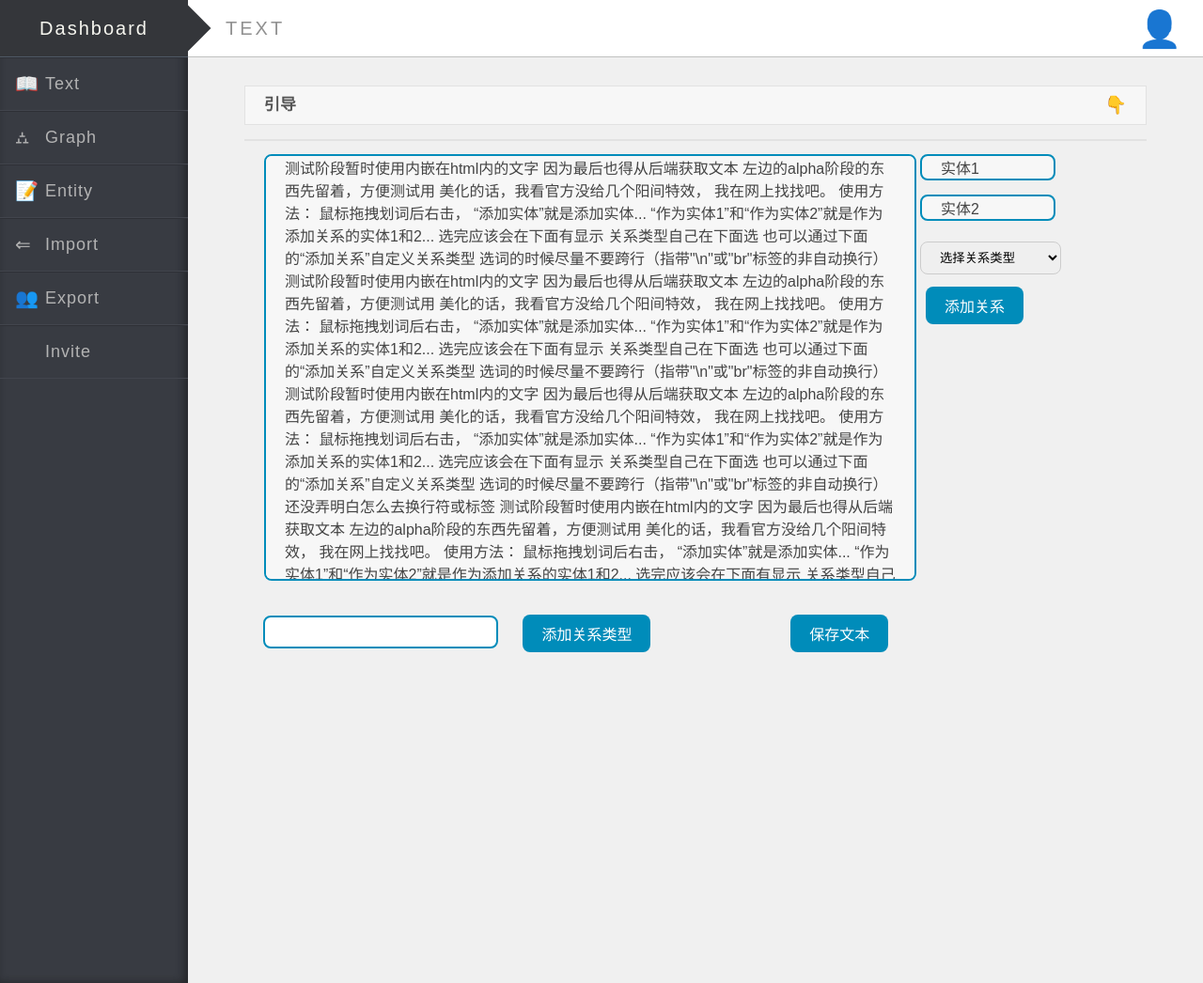
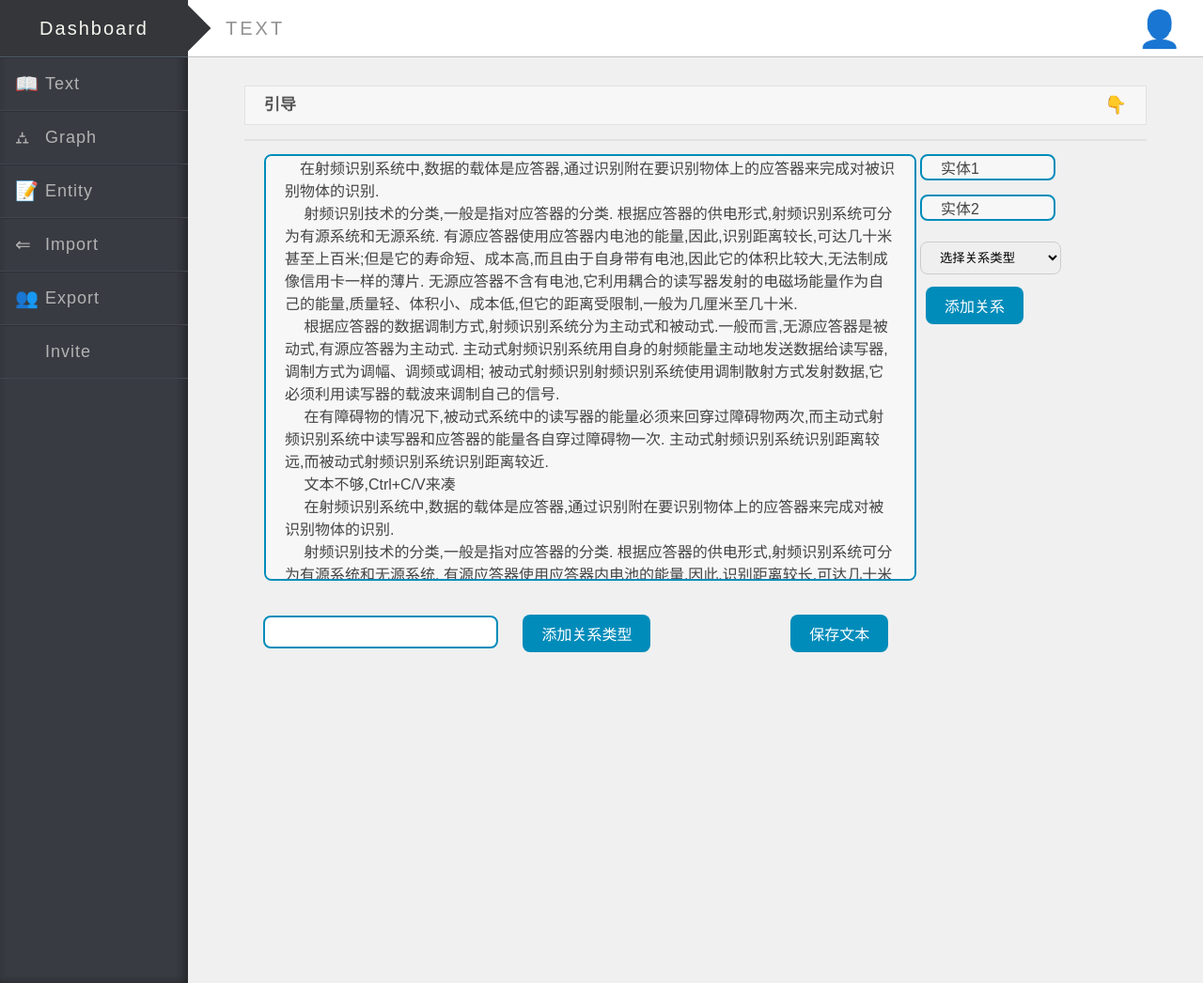
Before and after one commit to Pupil59/TextMarking, a Django app: page /index/ in a window 1280 px wide. Shown: the whole page at 94% size. Run offline with Django 3.2, Linux system fonts and the light colour scheme; parts of the project's set-up code (start-up, migrations or seed data) failed here and were passed over; some libraries are stand-ins or nearby versions.

Commit message:
换了个上流演示文本

```diff
--- a/textMark/templates/textMark/index.html
+++ b/textMark/templates/textMark/index.html
@@ -105,8 +105,7 @@
         引导
         <span class='entypo-down-open'>👇</span>
       </h3>
-      <p>你可以在这里直接粘贴文本，并进行标记工作</p>
-      <p>对于比较长的文本，你也可以通过<a href="#">Import</a>功能来导入文本格式文件</p>
+      <p>通过Import功能来导入文本并在这里开始标记</p>
       <!-- Import页面开发中 -->
     </div>
     <div>
@@ -121,128 +120,28 @@
         </form> -->
         <div class="context-menu-one mytext" style="float: left; width: 650px; height: 450px; overFlow-y:scroll; border-radius: 8px; border: 2px solid #008CBA;">
 
+          &emsp;在射频识别系统中,数据的载体是应答器,通过识别附在要识别物体上的应答器来完成对被识别物体的识别.</br>&emsp;
+          射频识别技术的分类,一般是指对应答器的分类. 根据应答器的供电形式,射频识别系统可分为有源系统和无源系统.
+          有源应答器使用应答器内电池的能量,因此,识别距离较长,可达几十米甚至上百米;但是它的寿命短、成本高,而且由于自身带有电池,因此它的体积比较大,无法制成像信用卡一样的薄片.
+          无源应答器不含有电池,它利用耦合的读写器发射的电磁场能量作为自己的能量,质量轻、体积小、成本低,但它的距离受限制,一般为几厘米至几十米.</br>&emsp;
+          根据应答器的数据调制方式,射频识别系统分为主动式和被动式.一般而言,无源应答器是被动式,有源应答器为主动式.
+          主动式射频识别系统用自身的射频能量主动地发送数据给读写器,调制方式为调幅、调频或调相;
+          被动式射频识别射频识别系统使用调制散射方式发射数据,它必须利用读写器的载波来调制自己的信号.</br>&emsp;
+          在有障碍物的情况下,被动式系统中的读写器的能量必须来回穿过障碍物两次,而主动式射频识别系统中读写器和应答器的能量各自穿过障碍物一次.
+          主动式射频识别系统识别距离较远,而被动式射频识别系统识别距离较近.</br>&emsp;
 
-          测试阶段暂时使用内嵌在html内的文字
-        因为最后也得从后端获取文本
-        左边的alpha阶段的东西先留着，方便测试用
-        美化的话，我看官方没给几个阳间特效，
-        我在网上找找吧。
-        使用方法：
-        鼠标拖拽划词后右击，
-        “添加实体”就是添加实体...
-        “作为实体1”和“作为实体2”就是作为添加关系的实体1和2...
-        选完应该会在下面有显示
-        关系类型自己在下面选
-        也可以通过下面的“添加关系”自定义关系类型
-        选词的时候尽量不要跨行（指带"\n"或"br"标签的非自动换行）
-        测试阶段暂时使用内嵌在html内的文字
-        因为最后也得从后端获取文本
-        左边的alpha阶段的东西先留着，方便测试用
-        美化的话，我看官方没给几个阳间特效，
-        我在网上找找吧。
-        使用方法：
-        鼠标拖拽划词后右击，
-        “添加实体”就是添加实体...
-        “作为实体1”和“作为实体2”就是作为添加关系的实体1和2...
-        选完应该会在下面有显示
-        关系类型自己在下面选
-        也可以通过下面的“添加关系”自定义关系类型
-        选词的时候尽量不要跨行（指带"\n"或"br"标签的非自动换行）
-        测试阶段暂时使用内嵌在html内的文字
-        因为最后也得从后端获取文本
-        左边的alpha阶段的东西先留着，方便测试用
-        美化的话，我看官方没给几个阳间特效，
-        我在网上找找吧。
-        使用方法：
-        鼠标拖拽划词后右击，
-        “添加实体”就是添加实体...
-        “作为实体1”和“作为实体2”就是作为添加关系的实体1和2...
-        选完应该会在下面有显示
-        关系类型自己在下面选
-        也可以通过下面的“添加关系”自定义关系类型
-        选词的时候尽量不要跨行（指带"\n"或"br"标签的非自动换行）
+          文本不够,Ctrl+C/V来凑</br>&emsp;
 
-        还没弄明白怎么去换行符或标签
-        测试阶段暂时使用内嵌在html内的文字
-        因为最后也得从后端获取文本
-        左边的alpha阶段的东西先留着，方便测试用
-        美化的话，我看官方没给几个阳间特效，
-        我在网上找找吧。
-        使用方法：
-        鼠标拖拽划词后右击，
-        “添加实体”就是添加实体...
-        “作为实体1”和“作为实体2”就是作为添加关系的实体1和2...
-        选完应该会在下面有显示
-        关系类型自己在下面选
-        也可以通过下面的“添加关系”自定义关系类型
-        选词的时候尽量不要跨行（指带"\n"或"br"标签的非自动换行）
-        测试阶段暂时使用内嵌在html内的文字
-        因为最后也得从后端获取文本
-        左边的alpha阶段的东西先留着，方便测试用
-        美化的话，我看官方没给几个阳间特效，
-        我在网上找找吧。
-        使用方法：
-        鼠标拖拽划词后右击，
-        “添加实体”就是添加实体...
-        “作为实体1”和“作为实体2”就是作为添加关系的实体1和2...
-        选完应该会在下面有显示
-        关系类型自己在下面选
-        也可以通过下面的“添加关系”自定义关系类型
-        选词的时候尽量不要跨行（指带"\n"或"br"标签的非自动换行）
-        测试阶段暂时使用内嵌在html内的文字
-        因为最后也得从后端获取文本
-        左边的alpha阶段的东西先留着，方便测试用
-        美化的话，我看官方没给几个阳间特效，
-        我在网上找找吧。
-        使用方法：
-        鼠标拖拽划词后右击，
-        “添加实体”就是添加实体...
-        “作为实体1”和“作为实体2”就是作为添加关系的实体1和2...
-        选完应该会在下面有显示
-        关系类型自己在下面选
-        也可以通过下面的“添加关系”自定义关系类型
-        选词的时候尽量不要跨行（指带"\n"或"br"标签的非自动换行）
+          在射频识别系统中,数据的载体是应答器,通过识别附在要识别物体上的应答器来完成对被识别物体的识别.</br>&emsp;
+          射频识别技术的分类,一般是指对应答器的分类. 根据应答器的供电形式,射频识别系统可分为有源系统和无源系统.
+          有源应答器使用应答器内电池的能量,因此,识别距离较长,可达几十米甚至上百米;但是它的寿命短、成本高,而且由于自身带有电池,因此它的体积比较大,无法制成像信用卡一样的薄片.
+          无源应答器不含有电池,它利用耦合的读写器发射的电磁场能量作为自己的能量,质量轻、体积小、成本低,但它的距离受限制,一般为几厘米至几十米.</br>&emsp;
+          根据应答器的数据调制方式,射频识别系统分为主动式和被动式.一般而言,无源应答器是被动式,有源应答器为主动式.
+          主动式射频识别系统用自身的射频能量主动地发送数据给读写器,调制方式为调幅、调频或调相;
+          被动式射频识别射频识别系统使用调制散射方式发射数据,它必须利用读写器的载波来调制自己的信号.</br>&emsp;
+          在有障碍物的情况下,被动式系统中的读写器的能量必须来回穿过障碍物两次,而主动式射频识别系统中读写器和应答器的能量各自穿过障碍物一次.
+          主动式射频识别系统识别距离较远,而被动式射频识别系统识别距离较近.
 
-        还没弄明白怎么去换行符或标签测试阶段暂时使用内嵌在html内的文字
-        因为最后也得从后端获取文本
-        左边的alpha阶段的东西先留着，方便测试用
-        美化的话，我看官方没给几个阳间特效，
-        我在网上找找吧。
-        使用方法：
-        鼠标拖拽划词后右击，
-        “添加实体”就是添加实体...
-        “作为实体1”和“作为实体2”就是作为添加关系的实体1和2...
-        选完应该会在下面有显示
-        关系类型自己在下面选
-        也可以通过下面的“添加关系”自定义关系类型
-        选词的时候尽量不要跨行（指带"\n"或"br"标签的非自动换行）
-        测试阶段暂时使用内嵌在html内的文字
-        因为最后也得从后端获取文本
-        左边的alpha阶段的东西先留着，方便测试用
-        美化的话，我看官方没给几个阳间特效，
-        我在网上找找吧。
-        使用方法：
-        鼠标拖拽划词后右击，
-        “添加实体”就是添加实体...
-        “作为实体1”和“作为实体2”就是作为添加关系的实体1和2...
-        选完应该会在下面有显示
-        关系类型自己在下面选
-        也可以通过下面的“添加关系”自定义关系类型
-        选词的时候尽量不要跨行（指带"\n"或"br"标签的非自动换行）
-        测试阶段暂时使用内嵌在html内的文字
-        因为最后也得从后端获取文本
-        左边的alpha阶段的东西先留着，方便测试用
-        美化的话，我看官方没给几个阳间特效，
-        我在网上找找吧。
-        使用方法：
-        鼠标拖拽划词后右击，
-        “添加实体”就是添加实体...
-        “作为实体1”和“作为实体2”就是作为添加关系的实体1和2...
-        选完应该会在下面有显示
-        关系类型自己在下面选
-        也可以通过下面的“添加关系”自定义关系类型
-        选词的时候尽量不要跨行（指带"\n"或"br"标签的非自动换行）
-        还没弄明白怎么去换行符或标签
       </div>
       </span>
       <span style="float: right; width: 220px">
```
